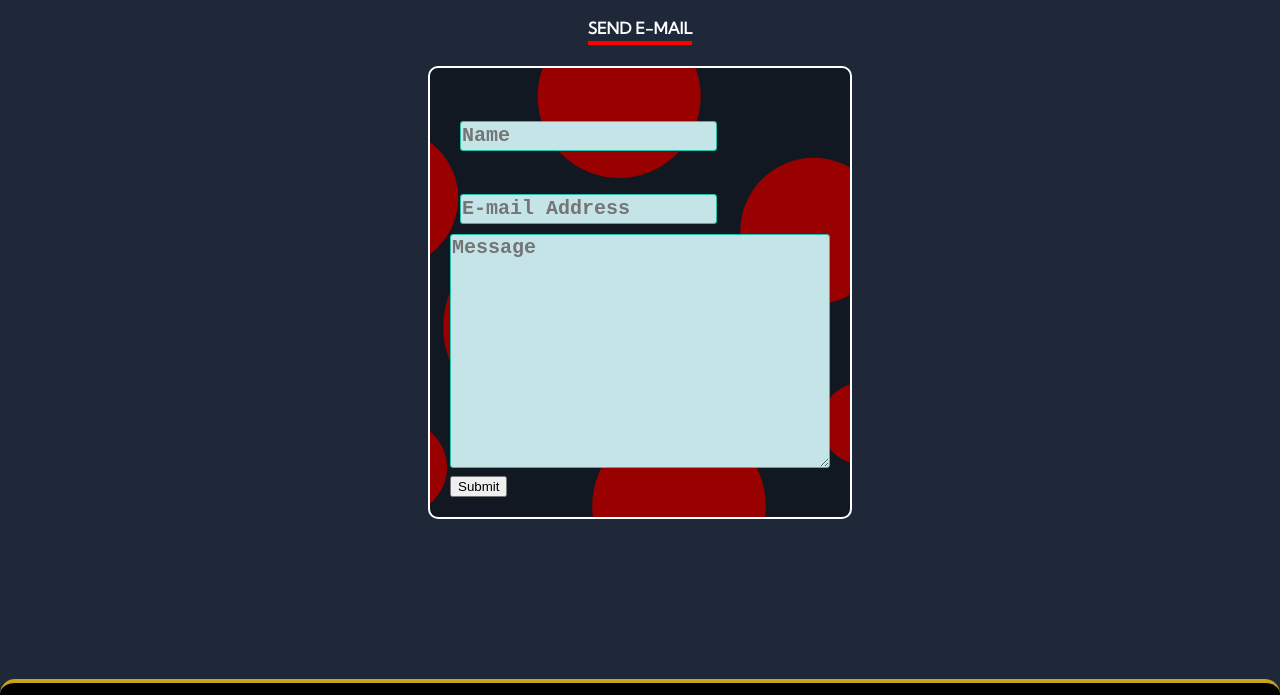
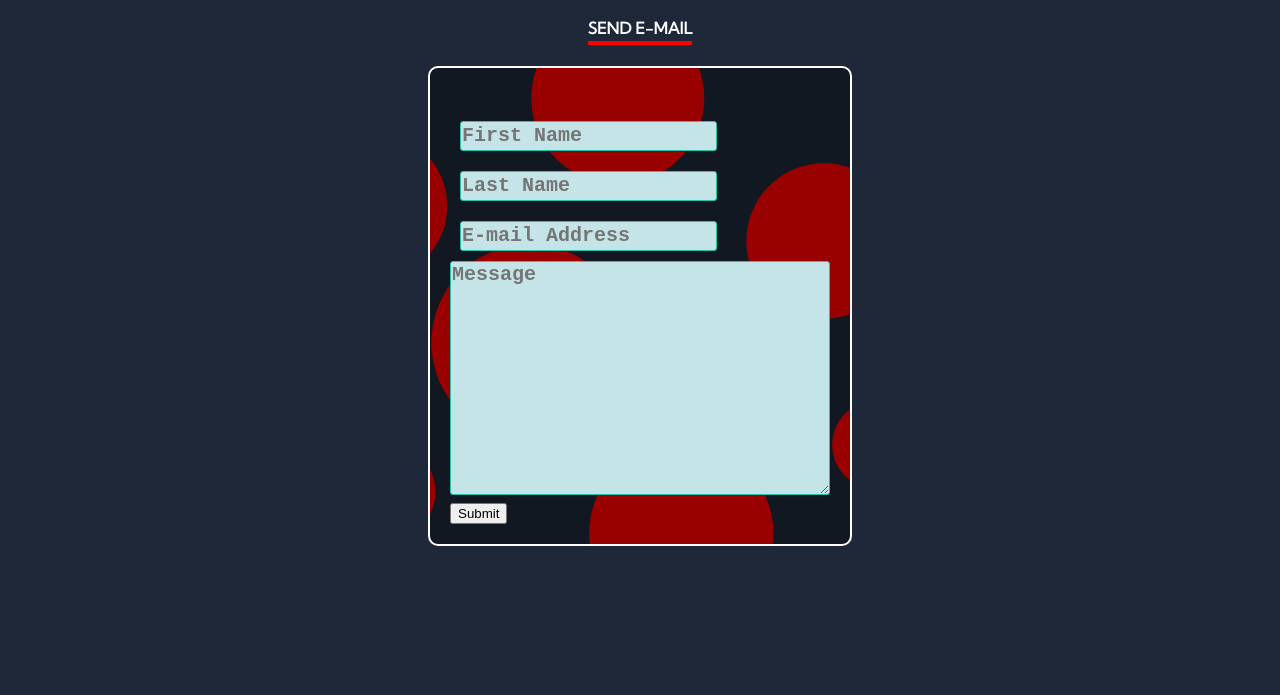
Before and after one commit to Lindo-code/portfolio, a plain HTML site: page about.html in a window 1280 px wide. Shown: the part 7020-7715 px from the top of the page. Drawn offline with nearby package versions, Linux system fonts and the light colour scheme; a web font is replaced by a local one.

Commit message:
updated form

```diff
--- a/about.html
+++ b/about.html
@@ -367,8 +367,9 @@
         <form class="mail-me" action="https://formsubmit.co/sdrowvieli1@gmail.com" method="POST" method="POST" name="email">
           <input type="hidden" name="_subject" value="New Message From Portfolio Site">
           <br>
-          <input type="text" name="name" placeholder="Name" required class="input1">
+          <input type="text" name="name" placeholder="First Name" required class="input1">
           <br>
+          <input type="text" name="surname" placeholder="Last Name" required class="input1">
           <input type="hidden" name="_next" value="https://lindo-code.tk/thankyou.html">
           <br>
           <input type="email" name="email" placeholder="E-mail Address" required class="input1">
```
Also changed, not shown: contact.html (+2 -1 lines), index.html (+2 -1 lines).
